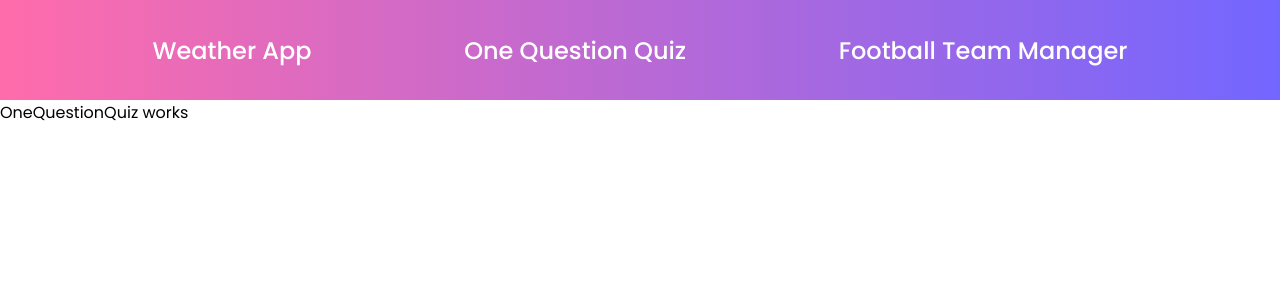
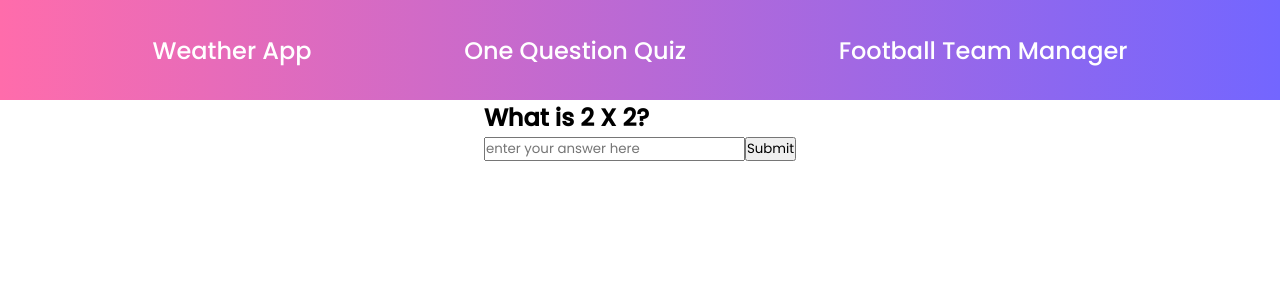
Before and after one commit to aevansme/tech-test-johnguilding, a React (Create React App) app: page /quiz in a window 1280 px wide. Shown: the top 300 px of the page. Built offline with nearby package versions, Linux system fonts and the light colour scheme.

Commit message:
basic layout for quiz and form

```diff
--- a/package.json
+++ b/package.json
@@ -10,6 +10,7 @@
     "node-sass": "4.14.1",
     "react": "^17.0.1",
     "react-dom": "^17.0.1",
+    "react-hook-form": "^6.11.3",
     "react-scripts": "4.0.0",
     "web-vitals": "^0.2.4"
   },
--- /dev/null
+++ b/src/components/Quiz/Quiz.jsx
@@ -0,0 +1,28 @@
+import React from "react";
+import styles from "./Quiz.module.scss";
+import { useForm } from "react-hook-form";
+
+const Quiz = () => {
+
+  const { submit, handleSubmit } = useForm();
+
+  const onSubmit = (data) => {
+    console.log(data);
+  }
+
+  return (
+    <>
+      <div className={styles.quiz}>
+        <h2>What is 2 X 2?</h2>
+        <form onSubmit={handleSubmit(onSubmit)}>
+          <label htmlFor="question"></label>
+          <input type="text" ref={submit} name="question" placeholder="enter your answer here" />
+        <button type="submit">Submit</button>
+        </form>
+        <div className={styles.answer}></div>
+      </div>
+    </>
+  );
+};
+
+export default Quiz;
--- /dev/null
+++ b/src/components/Quiz/index.js
@@ -0,0 +1,3 @@
+import Quiz from "./Quiz";
+
+export default Quiz;
--- a/src/pages/OneQuestionQuiz/OneQuestionQuiz.jsx
+++ b/src/pages/OneQuestionQuiz/OneQuestionQuiz.jsx
@@ -1,11 +1,12 @@
 import React from "react";
 import styles from "./OneQuestionQuiz.module.scss";
+import Quiz from "./../../components/Quiz";
 
 const OneQuestionQuiz = () => {
   return (
-    <>
-      <p>OneQuestionQuiz works</p>
-    </>
+    <section className={styles.quizContainer}>
+      <Quiz />
+    </section>
   );
 };
 
--- a/src/pages/OneQuestionQuiz/OneQuestionQuiz.module.scss
+++ b/src/pages/OneQuestionQuiz/OneQuestionQuiz.module.scss
@@ -0,0 +1,7 @@
+.quizContainer {
+    display: flex;
+    flex-direction: column;
+    justify-content: center;
+    align-items: center;
+    // border: 1px solid black;
+}
```
Also changed, not shown: src/components/Quiz/Quiz.module.scss (added), 2 other files (tests, documents, lock files or other folders).
